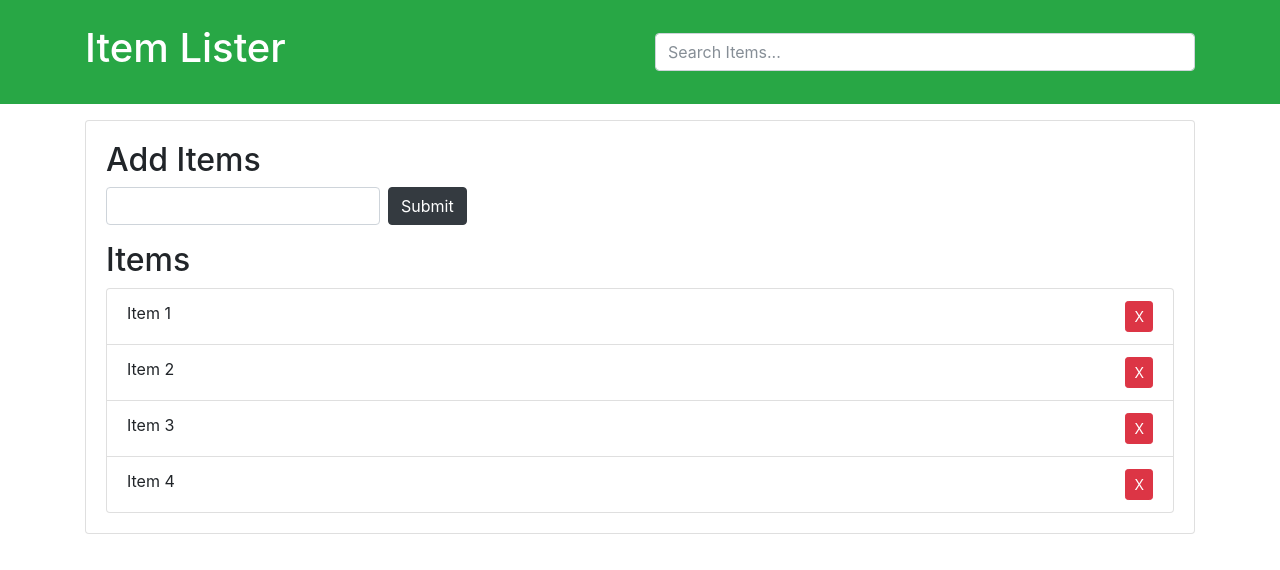
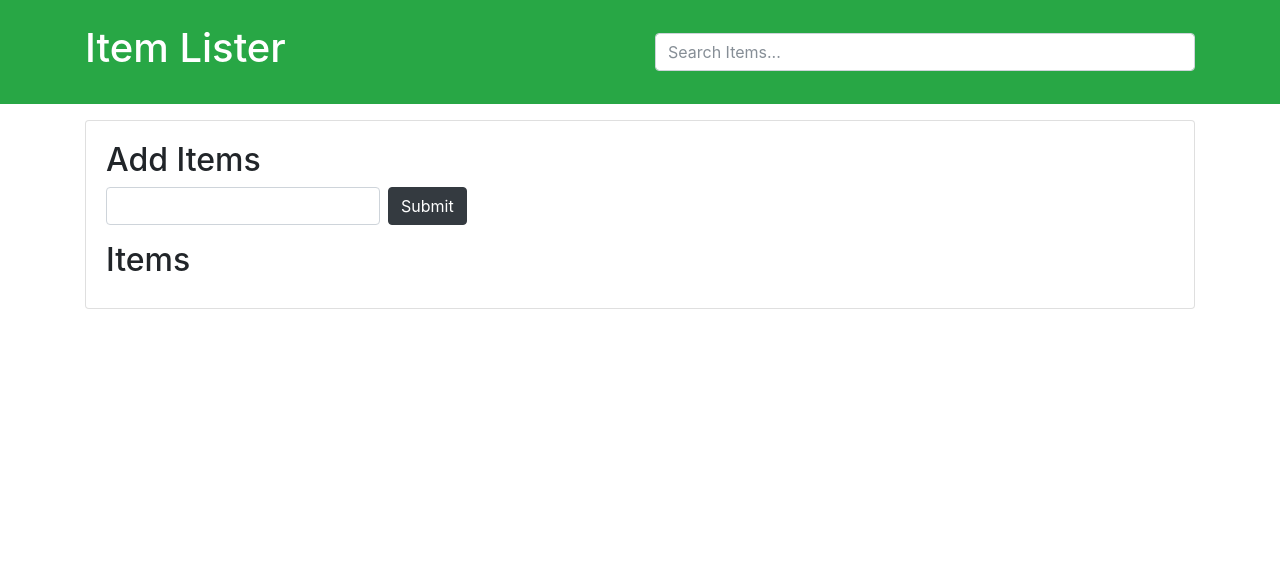
Before and after one commit to madhavrjha/item-lister, a plain HTML site: page index.html in a window 1280 px wide. Drawn offline with nearby package versions, Linux system fonts and the light colour scheme.

Commit message:
Delete Bug Removed

```diff
--- a/index.html
+++ b/index.html
@@ -31,16 +31,7 @@
                 <input type="submit" class="btn btn-dark" value="Submit">
             </form>
             <h2 class="title">Items</h2>
-            <ul id="items" class="list-group">
-                <li class="list-group-item">Item 1 <button class="btn btn-danger btn-sm float-right delete">X</button>
-                </li>
-                <li class="list-group-item">Item 2 <button class="btn btn-danger btn-sm float-right delete">X</button>
-                </li>
-                <li class="list-group-item">Item 3 <button class="btn btn-danger btn-sm float-right delete">X</button>
-                </li>
-                <li class="list-group-item">Item 4 <button class="btn btn-danger btn-sm float-right delete">X</button>
-                </li>
-            </ul>
+            <ul id="items" class="list-group"></ul>
         </div>
     </div>
 
--- a/main.js
+++ b/main.js
@@ -22,7 +22,7 @@ function addItem(e) {
 
     // Create Delete Button Element
     const deleteButton = document.createElement('button');
-    deleteButton.className = 'btn btn-danger btn-sm float-right';
+    deleteButton.className = 'btn btn-danger btn-sm float-right delete';
     deleteButton.appendChild(document.createTextNode('X'));
     li.appendChild(deleteButton);
 
```
